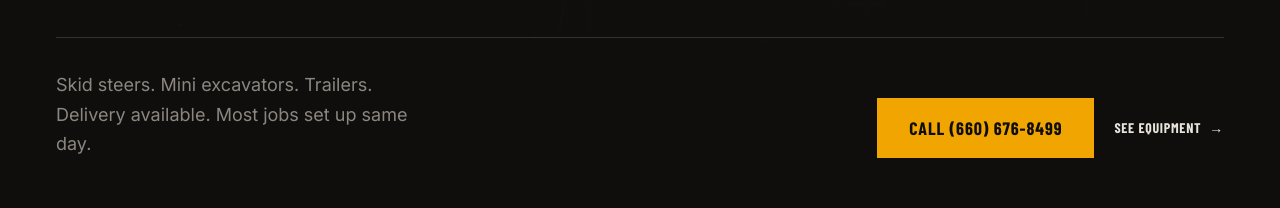
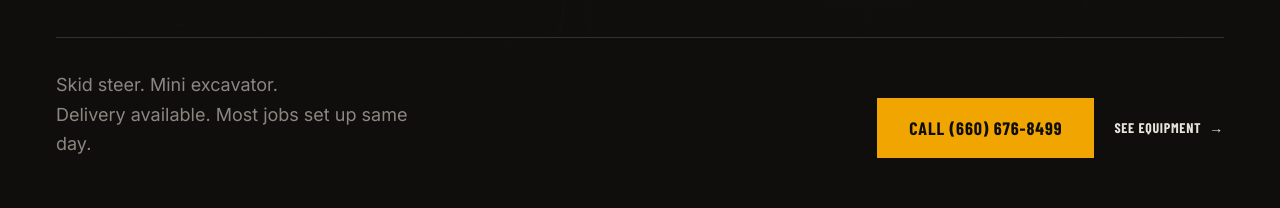
Before and after one commit to BrandmageLLC/gruenloh-equipment, a Next.js app: page / in a window 1280 px wide. Shown: the part 530-738 px from the top of the page. Built offline with nearby package versions, Linux system fonts and the light colour scheme; a web font is replaced by a local one.

Commit message:
Remove trailers from hero copy

```diff
--- a/src/components/Hero.tsx
+++ b/src/components/Hero.tsx
@@ -83,7 +83,7 @@ export default function Hero() {
           >
             {/* Left — description */}
             <p className="font-sans text-base md:text-lg text-[#8C8680] max-w-sm leading-relaxed">
-              Skid steers. Mini excavators. Trailers.
+              Skid steer. Mini excavator.
               <br className="hidden md:block" />
               Delivery available. Most jobs set up same day.
             </p>
```
